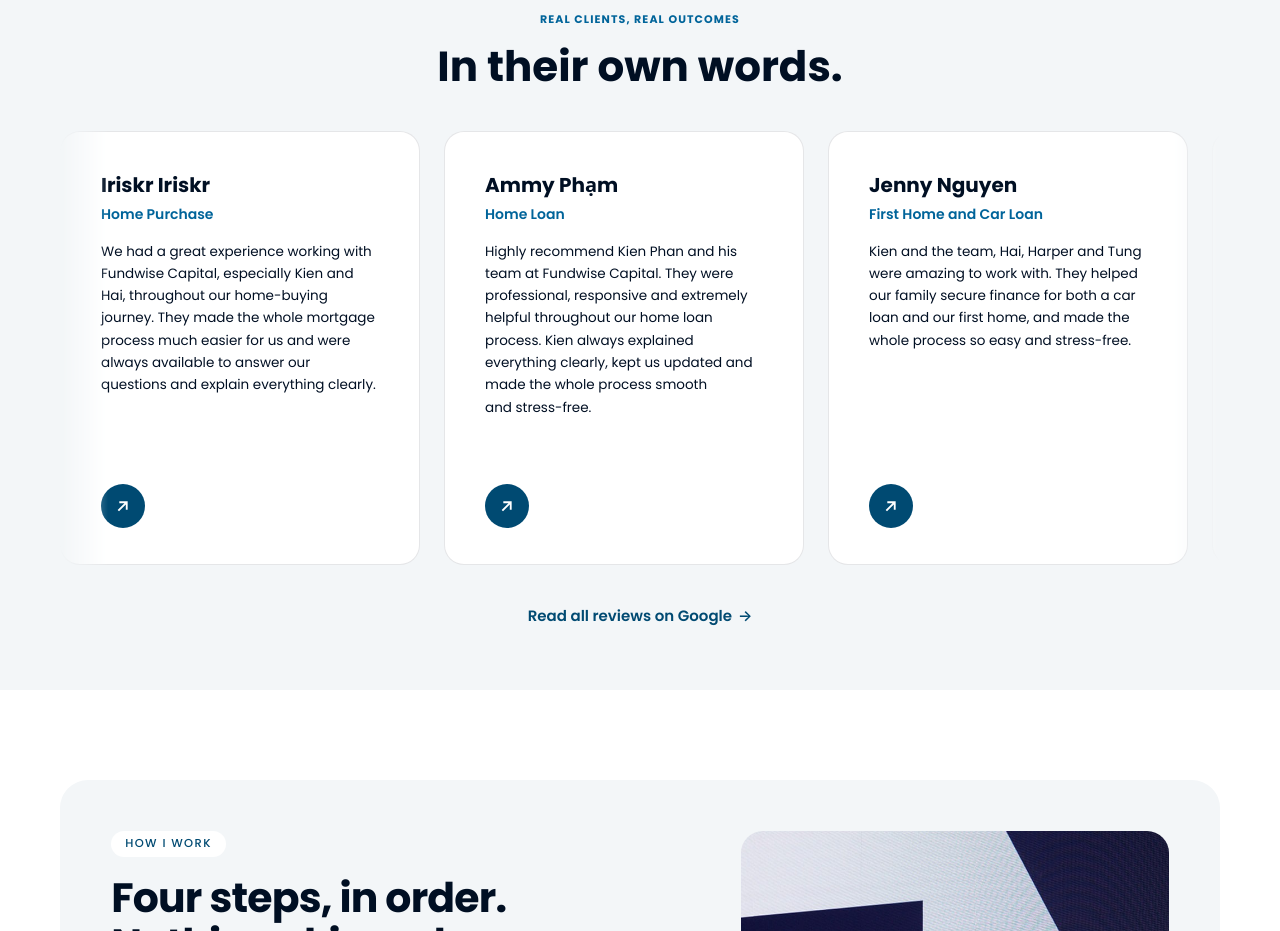
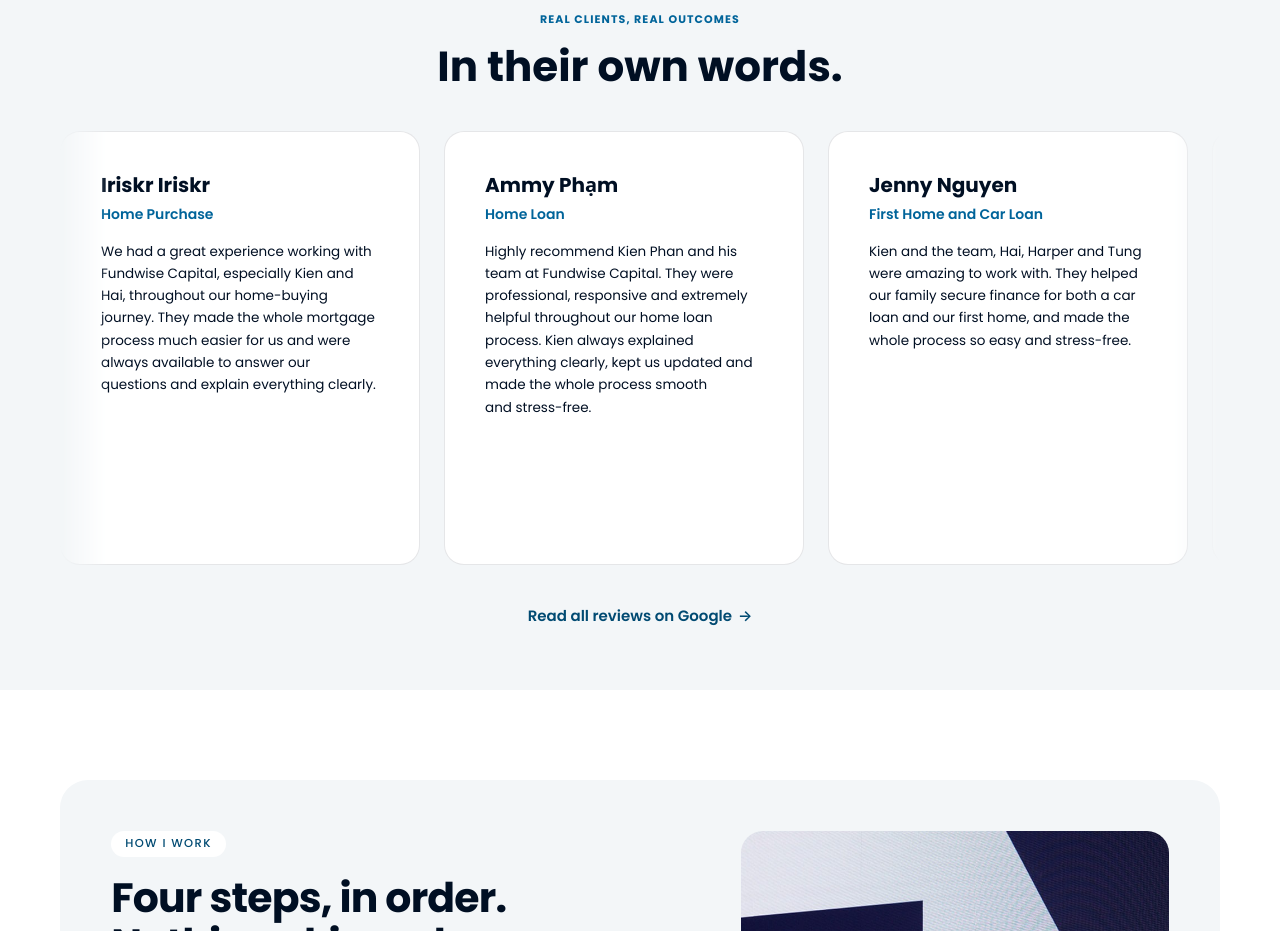
Before and after one commit to linhpham8digit/DEMO-homeloans-landingpage, a plain HTML site: page index.html in a window 1280 px wide. Shown: the part 1240-2171 px from the top of the page. Drawn offline with Linux system fonts and the light colour scheme.

Commit message:
Review cards are no longer links
Co-Authored-By: Claude Opus 5.5 <noreply@anthropic.com>

```diff
--- a/assets/css/landing.css
+++ b/assets/css/landing.css
@@ -643,8 +643,6 @@ h1, h2, h3 { text-wrap: balance; }
   padding: 40px 40px 36px; display: flex; flex-direction: column; justify-content: space-between;
   text-decoration: none; color: inherit; transition: background-color .15s ease-out;
 }
-.review-card:hover { background: var(--mist); }
-.review-card:active { background: var(--ice); transition-duration: .08s; }
 .review-card__head { display: flex; flex-direction: column; gap: 6px; margin-bottom: 16px; }
 .review-card__name { font: 700 20px/1.3 var(--sans); color: var(--ink); }
 .review-card__detail { font: 600 14px/1.45 var(--sans); color: var(--ocean); }
--- a/index.html
+++ b/index.html
@@ -187,46 +187,41 @@
       <h2 class="testimonials__title" id="revTitle">In their own words.</h2>
     </div>
     <div class="reviews">
-      <a class="review-card" href="https://www.google.com/maps/reviews/@-37.8059318,144.9597854,17z/data=!3m1!4b1!4m6!14m5!1m4!2m3!1sCi9DQUlRQUNvZENodHljRjlvT20xMlNVRlJiVlZOTTBzekxYaDJUMUpuTFdvNFIwRRAB!2m1!1s0x0:0xeb8a826d2bdf91c?hl=en-AU" target="_blank" rel="noopener noreferrer">
+      <div class="review-card">
         <div class="review-card__head">
           <p class="review-card__name">Iriskr Iriskr</p>
           <p class="review-card__detail">Home Purchase</p>
         </div>
         <p class="review-card__quote">We had a great experience working with Fundwise Capital, especially Kien and Hai, throughout our home-buying journey. They made the whole mortgage process much easier for us and were always available to answer our questions and explain everything&nbsp;clearly.</p>
-        <img class="review-card__icon" src="assets/img/review-arrow.svg" alt="" />
-      </a>
-      <a class="review-card" href="https://www.google.com/maps/reviews/@-37.8059318,144.9597854,17z/data=!3m1!4b1!4m6!14m5!1m4!2m3!1sCi9DQUlRQUNvZENodHljRjlvT2xOWU0xSnZTVXhoYVdrelNHOU9ZV3BKY21aeE9IYxAB!2m1!1s0x0:0xeb8a826d2bdf91c?hl=en-AU" target="_blank" rel="noopener noreferrer">
+      </div>
+      <div class="review-card">
         <div class="review-card__head">
           <p class="review-card__name">Ammy Ph&#7841;m</p>
           <p class="review-card__detail">Home Loan</p>
         </div>
         <p class="review-card__quote">Highly recommend Kien Phan and his team at Fundwise Capital. They were professional, responsive and extremely helpful throughout our home loan process. Kien always explained everything clearly, kept us updated and made the whole process smooth and&nbsp;stress-free.</p>
-        <img class="review-card__icon" src="assets/img/review-arrow.svg" alt="" />
-      </a>
-      <a class="review-card" href="https://www.google.com/maps/reviews/@-37.8059318,144.9597854,17z/data=!3m1!4b1!4m6!14m5!1m4!2m3!1sCi9DQUlRQUNvZENodHljRjlvT210dk5Xc3hSVGhFTjJOclRFaHROWGRDYUVaZmNHYxAB!2m1!1s0x0:0xeb8a826d2bdf91c?hl=en-AU" target="_blank" rel="noopener noreferrer">
+      </div>
+      <div class="review-card">
         <div class="review-card__head">
           <p class="review-card__name">Jenny Nguyen</p>
           <p class="review-card__detail">First Home and Car Loan</p>
         </div>
         <p class="review-card__quote">Kien and the team, Hai, Harper and Tung were amazing to work with. They helped our family secure finance for both a car loan and our first home, and made the whole process so easy and&nbsp;stress-free.</p>
-        <img class="review-card__icon" src="assets/img/review-arrow.svg" alt="" />
-      </a>
-      <a class="review-card" href="https://www.google.com/maps/reviews/@-37.8059318,144.9597854,17z/data=!3m1!4b1!4m6!14m5!1m4!2m3!1sCi9DQUlRQUNvZENodHljRjlvT2paU2QwaERPSFZ5Vms1QlkzUlNNV3RNZEhwWlZrRRAB!2m1!1s0x0:0xeb8a826d2bdf91c?hl=en-AU" target="_blank" rel="noopener noreferrer">
+      </div>
+      <div class="review-card">
         <div class="review-card__head">
           <p class="review-card__name">Meghan Phu</p>
           <p class="review-card__detail">Home Loan</p>
         </div>
         <p class="review-card__quote">As a new Mum, I found applying for loans overwhelming and time-consuming however the process was seamless from Day 1 thanks to Fundwise Capital. We are so grateful as we have since successfully purchased our dream&nbsp;home!</p>
-        <img class="review-card__icon" src="assets/img/review-arrow.svg" alt="" />
-      </a>
-      <a class="review-card" href="https://www.google.com/maps/reviews/@-37.8059318,144.9597854,17z/data=!3m1!4b1!4m6!14m5!1m4!2m3!1sCi9DQUlRQUNvZENodHljRjlvT2tKeldXcG9iV1ptVTBWc05qUmxkbXcxWm1SS1kzYxAB!2m1!1s0x0:0xeb8a826d2bdf91c?hl=en-AU" target="_blank" rel="noopener noreferrer">
+      </div>
+      <div class="review-card">
         <div class="review-card__head">
           <p class="review-card__name">Susan Chitrakar</p>
           <p class="review-card__detail">First Home Buyer</p>
         </div>
         <p class="review-card__quote">As first home buyers, we had very little knowledge about the real estate market or the steps involved in securing a home loan. Kien took the time to patiently explain everything to us in detail from the different loan options to the entire process of becoming&nbsp;homeowners.</p>
-        <img class="review-card__icon" src="assets/img/review-arrow.svg" alt="" />
-      </a>
+      </div>
     </div>
     <a href="https://maps.app.goo.gl/hb3D3jrEcQQXodLG8" class="link-arrow" target="_blank" rel="noopener noreferrer">Read all reviews on Google <span class="arrow">→</span></a>
   </section>
```
Also changed, not shown: assets/img/review-arrow.svg (deleted).
